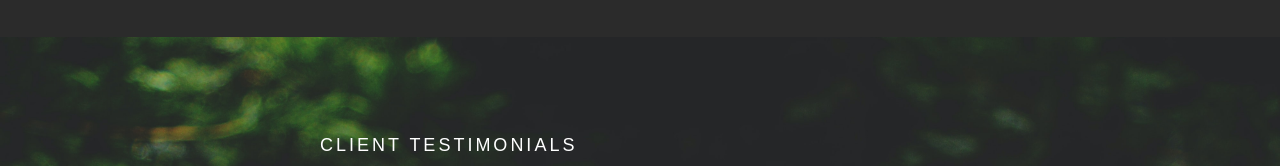
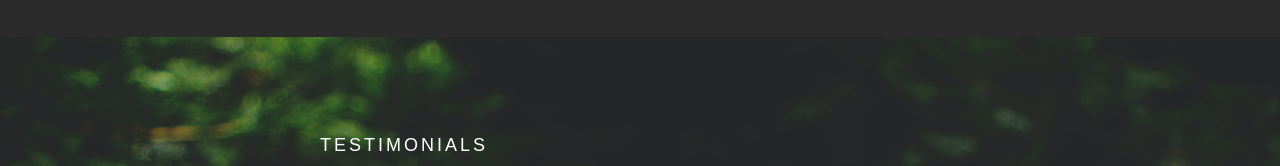
Before and after one commit to aaronearl/faith-community, a Gatsby site: page / in a window 1280 px wide. Shown: the part 4540-4706 px from the top of the page. Built offline with nearby package versions, Linux system fonts and the light colour scheme; Gatsby itself is replaced by a stand-in of ours; a web font is replaced by a local one.

Commit message:
updated testimonial text

```diff
--- a/src/components/Testimonials.js
+++ b/src/components/Testimonials.js
@@ -17,7 +17,7 @@ const Testimonials = () => (
       <div className="row">
         <div className="two columns header-col" />
         <div className="ten columns">
-          <h1>Client Testimonials</h1>
+          <h1>Testimonials</h1>
           <ul>
             {/* <Slider {...settings}> */}
             <li>
```
Lines whose indentation alone changed are shown as unchanged.
